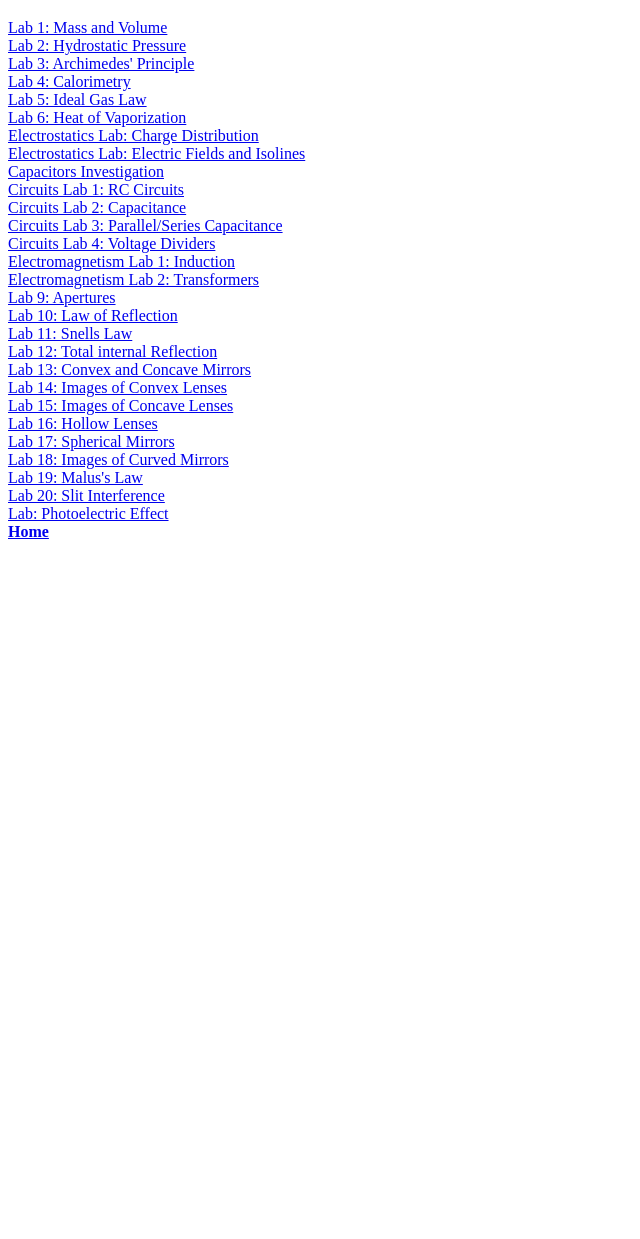
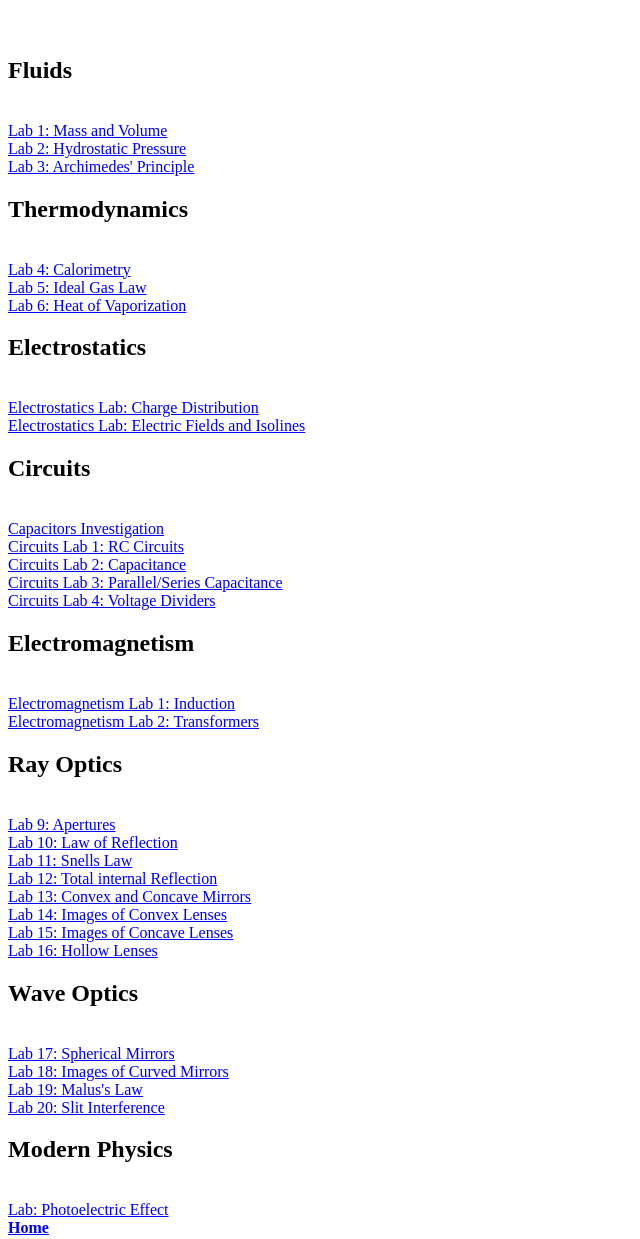
Before and after one commit to Thomasr151/Thomasr151.github.io, a plain HTML site: page physics_labs_labs.html in a window 1280 px wide. Shown: the part 61-1300 px from the top of the page, without its empty margins (0-640 px from the left). Before the commit the page ends 800 px from the top, so only its background shows below. Drawn offline with Linux system fonts and the light colour scheme.

Commit message:
Update physics_labs_labs.html

```diff
--- a/physics_labs_labs.html
+++ b/physics_labs_labs.html
@@ -5,7 +5,9 @@
     </head>
     <body>
 	<h1>Physics Labs: Labs</h1>
-
+	<br>
+	<h2>Fluids</h2>
+	<br>
 	<a href="Physics II Lab 1.pdf" target="_blank">
           Lab 1: Mass and Volume
         </a>
@@ -23,7 +25,8 @@
         </a>
 
 	<br>
-
+	<h2>Thermodynamics</h2>
+	<br>
 	<a href="Calorimetry_Lab.pdf" target="_blank">
           Lab 4: Calorimetry
         </a>
@@ -41,7 +44,8 @@
         </a>
 
 	<br>
-
+	<h2>Electrostatics</h2>
+	<br>
 	<a href="Electrostatics_Lab_1_-_Charge_Distribution_Writeup (2).pdf" target="_blank">
           Electrostatics Lab: Charge Distribution
         </a>
@@ -53,7 +57,8 @@
         </a>
 
 	<br>
-
+	<h2>Circuits</h2>
+	<br>
 	<a href="Investigation_1_-_What_is_a_Capacitor.pdf" target="_blank">
           Capacitors Investigation
         </a>
@@ -83,7 +88,8 @@
         </a>
 
 	<br>
-
+	<h2>Electromagnetism</h2>
+	<br>
 	<a href="my lab.pdf" target="_blank">
           Electromagnetism Lab 1: Induction
         </a>
@@ -95,7 +101,8 @@
         </a>
 
 	<br>
-
+	<h2>Ray Optics</h2>
+	<br>
 	<a href="Lab_9_-_Apertures.pdf" target="_blank">
           Lab 9: Apertures
         </a>
@@ -143,7 +150,8 @@
         </a>
 
 	<br>
-
+	<h2>Wave Optics</h2>
+	<br>
 	<a href="Lab 17.pdf" target="_blank">
           Lab 17: Spherical Mirrors
         </a>
@@ -167,7 +175,8 @@
         </a>
 
 	<br>
-
+	<h2>Modern Physics</h2>
+	<br>
 	<a href="Photoelectric_Effect.pdf" target="_blank">
           Lab: Photoelectric Effect
         </a>
```
